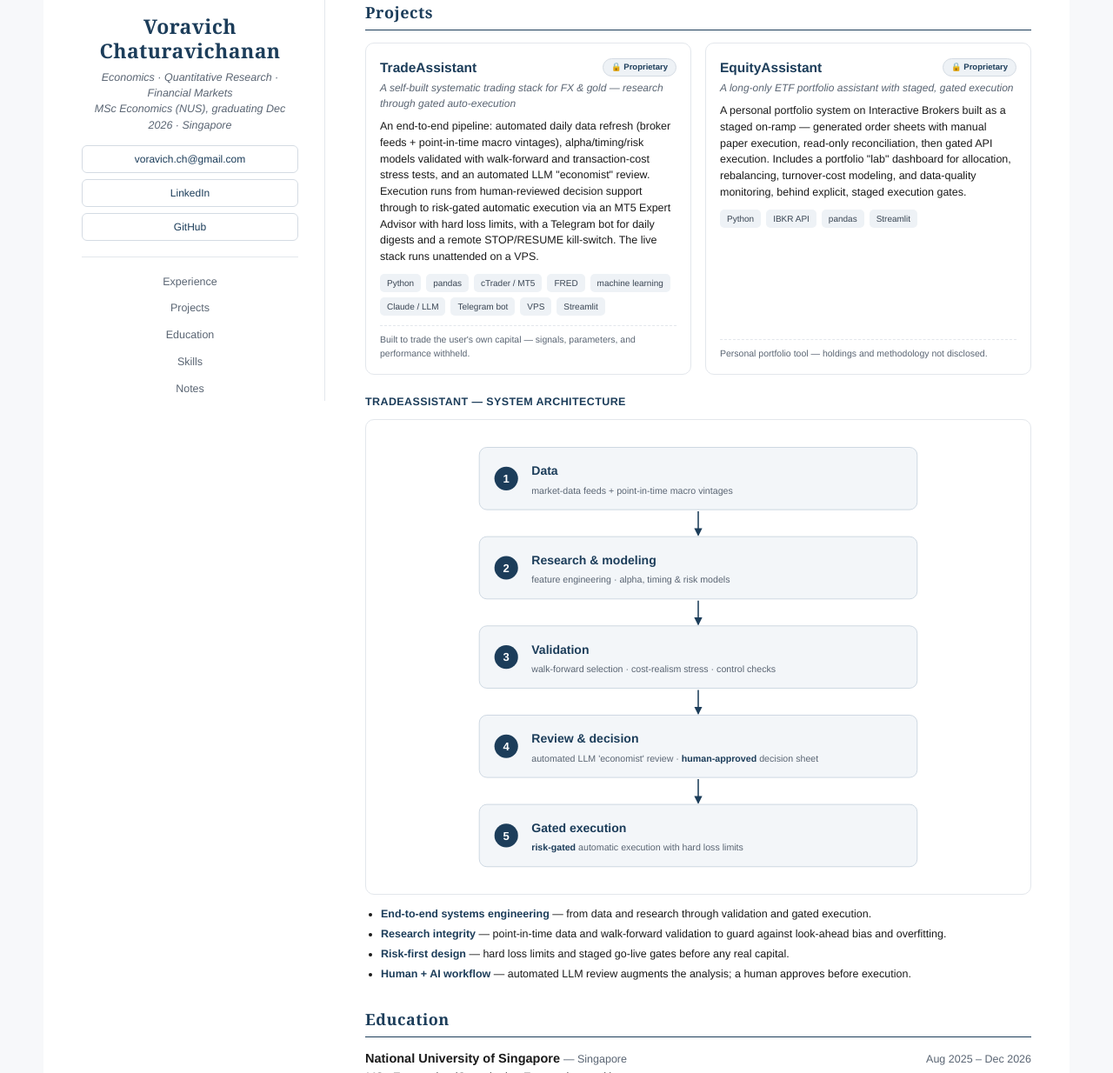
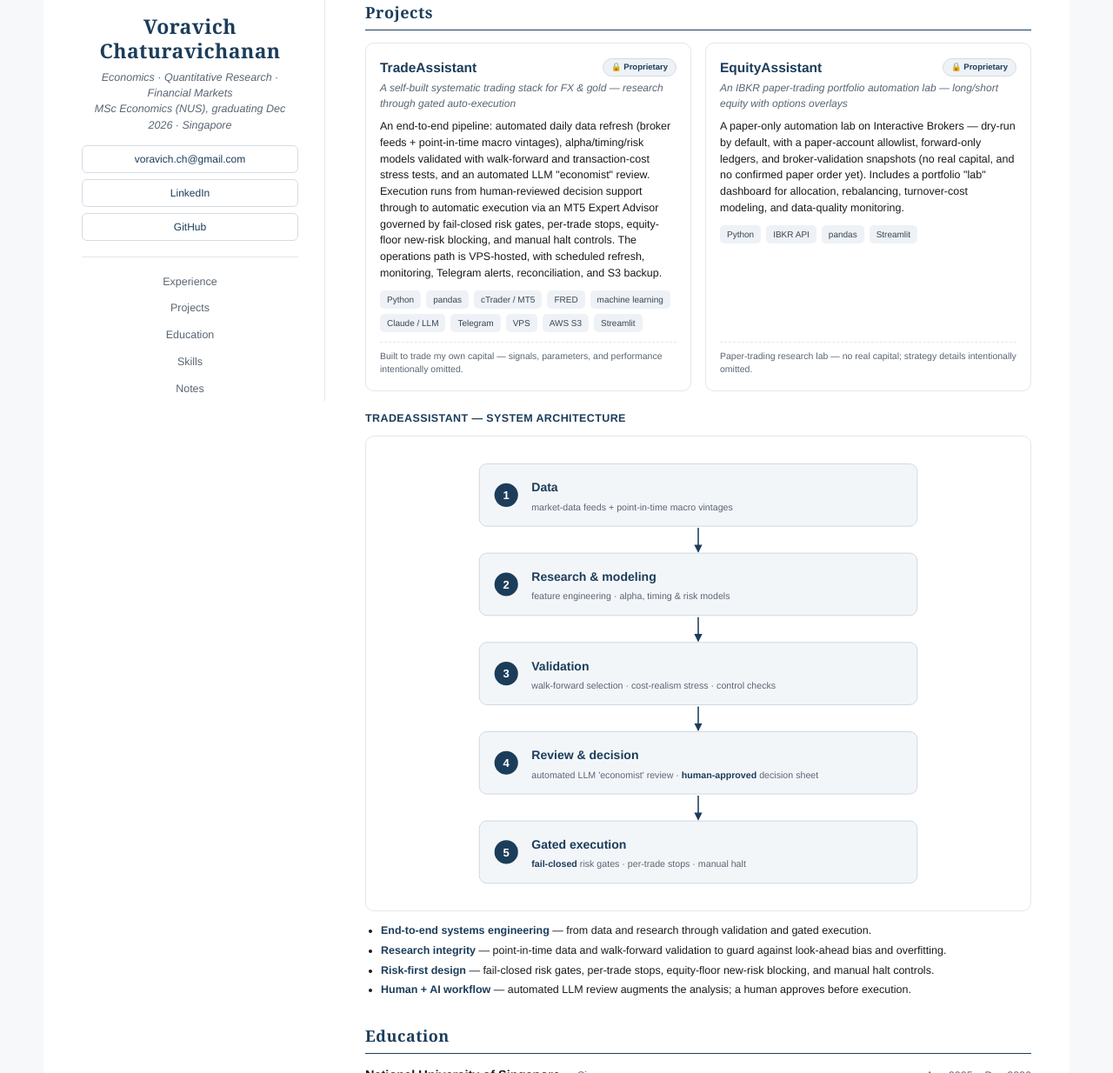
Before and after one commit to voravich-ch/voravich-ch.github.io, a Jekyll site: the page index.html, which Jekyll copies as it is, in a window 1280 px wide and 1400 px high, scrolled down 715 px, cut to the strip 166-1400 px from the top of the window. Shown: the whole strip at 87% size. Built offline with Jekyll 4.4.1, drawn with Linux system fonts in a browser that asks for light colours.

Commit message:
Refine project descriptions per Codex review: precise risk controls, accurate VPS/ops framing, EquityAssistant paper-lab status, softer confidentiality line

```diff
--- a/index.html
+++ b/index.html
@@ -160,16 +160,16 @@
       <div class="card">
         <div class="card-top"><h3>TradeAssistant</h3><span class="lock">🔒 Proprietary</span></div>
         <div class="ptag">A self-built systematic trading stack for FX &amp; gold — research through gated auto-execution</div>
-        <p class="desc">An end-to-end pipeline: automated daily data refresh (broker feeds + point-in-time macro vintages), alpha/timing/risk models validated with walk-forward and transaction-cost stress tests, and an automated LLM "economist" review. Execution runs from human-reviewed decision support through to risk-gated automatic execution via an MT5 Expert Advisor with hard loss limits, with a Telegram bot for daily digests and a remote STOP/RESUME kill-switch. The live stack runs unattended on a VPS.</p>
-        <div class="chips"><span class="chip">Python</span><span class="chip">pandas</span><span class="chip">cTrader / MT5</span><span class="chip">FRED</span><span class="chip">machine learning</span><span class="chip">Claude / LLM</span><span class="chip">Telegram bot</span><span class="chip">VPS</span><span class="chip">Streamlit</span></div>
-        <div class="pnote">Built to trade the user's own capital — signals, parameters, and performance withheld.</div>
+        <p class="desc">An end-to-end pipeline: automated daily data refresh (broker feeds + point-in-time macro vintages), alpha/timing/risk models validated with walk-forward and transaction-cost stress tests, and an automated LLM "economist" review. Execution runs from human-reviewed decision support through to automatic execution via an MT5 Expert Advisor governed by fail-closed risk gates, per-trade stops, equity-floor new-risk blocking, and manual halt controls. The operations path is VPS-hosted, with scheduled refresh, monitoring, Telegram alerts, reconciliation, and S3 backup.</p>
+        <div class="chips"><span class="chip">Python</span><span class="chip">pandas</span><span class="chip">cTrader / MT5</span><span class="chip">FRED</span><span class="chip">machine learning</span><span class="chip">Claude / LLM</span><span class="chip">Telegram</span><span class="chip">VPS</span><span class="chip">AWS S3</span><span class="chip">Streamlit</span></div>
+        <div class="pnote">Built to trade my own capital — signals, parameters, and performance intentionally omitted.</div>
       </div>
       <div class="card">
         <div class="card-top"><h3>EquityAssistant</h3><span class="lock">🔒 Proprietary</span></div>
-        <div class="ptag">A long-only ETF portfolio assistant with staged, gated execution</div>
-        <p class="desc">A personal portfolio system on Interactive Brokers built as a staged on-ramp — generated order sheets with manual paper execution, read-only reconciliation, then gated API execution. Includes a portfolio "lab" dashboard for allocation, rebalancing, turnover-cost modeling, and data-quality monitoring, behind explicit, staged execution gates.</p>
+        <div class="ptag">An IBKR paper-trading portfolio automation lab — long/short equity with options overlays</div>
+        <p class="desc">A paper-only automation lab on Interactive Brokers — dry-run by default, with a paper-account allowlist, forward-only ledgers, and broker-validation snapshots (no real capital, and no confirmed paper order yet). Includes a portfolio "lab" dashboard for allocation, rebalancing, turnover-cost modeling, and data-quality monitoring.</p>
         <div class="chips"><span class="chip">Python</span><span class="chip">IBKR API</span><span class="chip">pandas</span><span class="chip">Streamlit</span></div>
-        <div class="pnote">Personal portfolio tool — holdings and methodology not disclosed.</div>
+        <div class="pnote">Paper-trading research lab — no real capital; strategy details intentionally omitted.</div>
       </div>
     </div>
 
@@ -206,13 +206,13 @@
           <rect x="120" y="440" width="520" height="74" rx="9" fill="#f3f6f9" stroke="#cdd7e1"/>
           <circle cx="152" cy="477" r="14" fill="#1c3d5a"/><text x="152" y="482" text-anchor="middle" fill="#fff" font-size="13.5" font-weight="700">5</text>
           <text x="182" y="473" fill="#1c3d5a" font-size="14.5" font-weight="700">Gated execution</text>
-          <text x="182" y="495" fill="#5a6573" font-size="11"><tspan fill="#1c3d5a" font-weight="700">risk-gated</tspan> automatic execution with hard loss limits</text>
+          <text x="182" y="495" fill="#5a6573" font-size="11"><tspan fill="#1c3d5a" font-weight="700">fail-closed</tspan> risk gates · per-trade stops · manual halt</text>
         </svg>
       </div>
       <ul class="demonstrates">
         <li><b>End-to-end systems engineering</b> — from data and research through validation and gated execution.</li>
         <li><b>Research integrity</b> — point-in-time data and walk-forward validation to guard against look-ahead bias and overfitting.</li>
-        <li><b>Risk-first design</b> — hard loss limits and staged go-live gates before any real capital.</li>
+        <li><b>Risk-first design</b> — fail-closed risk gates, per-trade stops, equity-floor new-risk blocking, and manual halt controls.</li>
         <li><b>Human + AI workflow</b> — automated LLM review augments the analysis; a human approves before execution.</li>
       </ul>
     </div>
```
